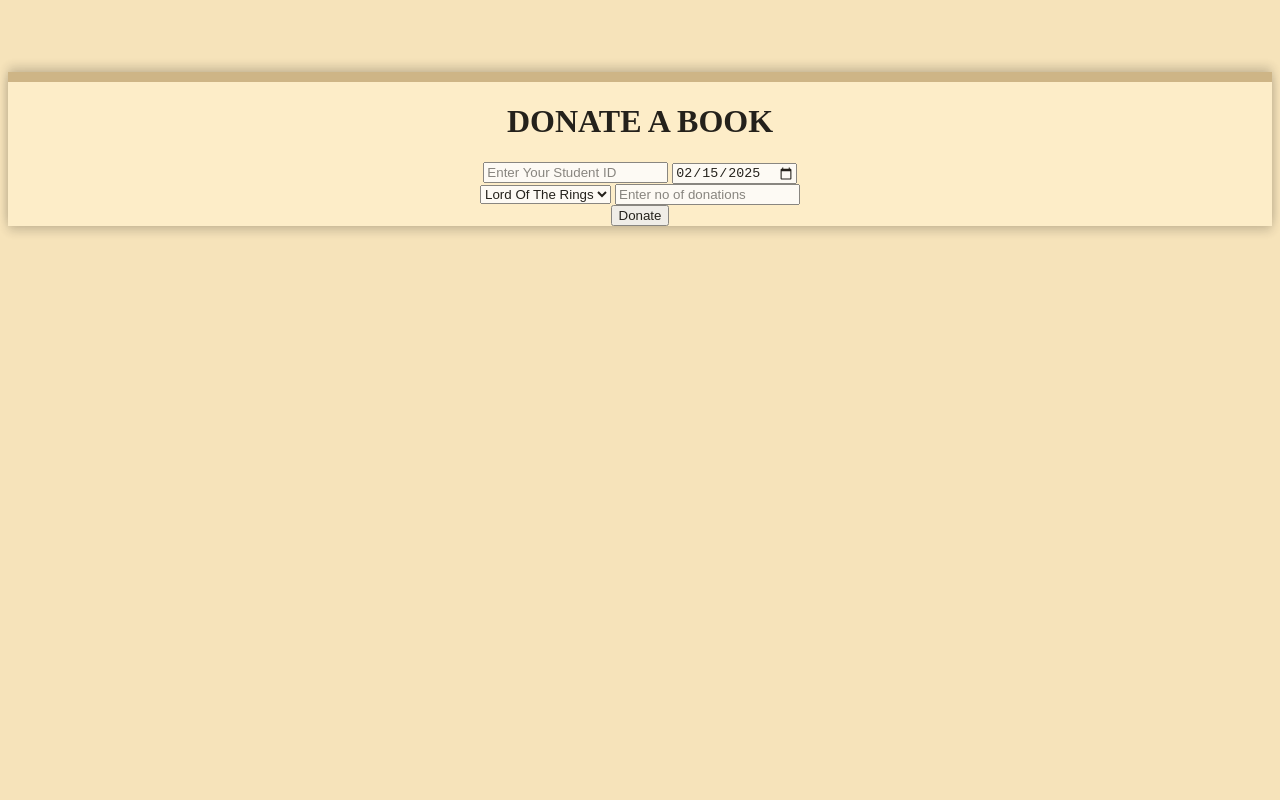
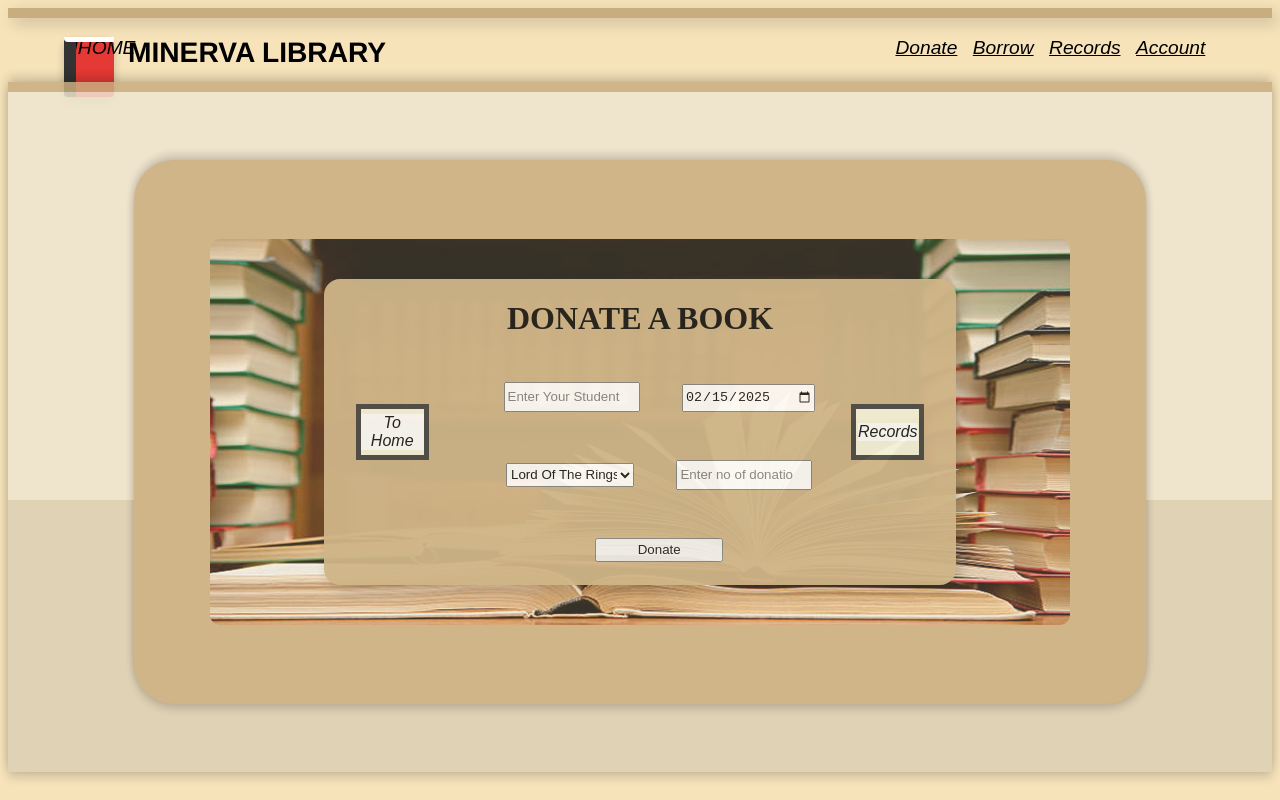
Before and after one commit to Swellow-07/LibraryManagementSystem, a plain HTML site: page donate.html in a window 1280 px wide. Drawn offline with Linux system fonts and the light colour scheme.

Commit message:
Update donate.html

```diff
--- a/donate.html
+++ b/donate.html
@@ -6,16 +6,178 @@
     <title>Donate</title>
 </head>
 <style>
-    /* Your styles remain unchanged */
+    #nav {
+            position: fixed;
+            right: 5vw;
+            font-size: larger;
+        }
+
+        #logo {
+            position: fixed;
+            left: 5vw;
+        }
+
+        a {
+            text-decoration: none;
+            font-family:fantasy;
+            color: black;
+            border-width: 5px;
+            font: bold;
+            text-shadow: #333;
+            font-style: oblique;
+        }
+
+        .book-logo {
+            position: relative;
+            width: 50px;
+            height: 60px;
+            background-color: #e53935;
+            border-radius: 8px 8px 4px 4px;
+            box-shadow: 0 4px 8px rgba(0, 0, 0, 0.2);
+            cursor: pointer;
+            transition: transform 0.3s ease;
+        }
+
+        .book-logo:hover {
+            transform: scale(1.1);
+        }
+
+        .book-logo::before,
+        .book-logo::after {
+            content: "";
+            position: absolute;
+            top: 0px;
+            width: 100%;
+            height: 5px;
+            background-color: #fff;
+        }
+
+        .book-logo::before {
+            left: 0;
+            border-radius: 4px 4px 0 0;
+        }
+
+        .book-logo::after {
+            bottom: 10px;
+            border-radius: 0 0 4px 4px;
+        }
+
+        .book-logo .book-spine {
+            position: absolute;
+            top: 0;
+            left: 0;
+            width: 12px;
+            height: 100%;
+            background-color: #333;
+            border-radius: 4px 0 0 4px;
+        }
+
+        .book-link {
+            display: block;
+            width: 100%;
+            height: 100%;
+            text-decoration: none;
+        }
+
+        .link:hover {
+            color: white;
+            border-color: whitesmoke;
+            background-color: #DFCAA0;
+        }
+        .container{
+            display: flex;
+            align-items: center;
+            justify-content: center;
+            width: 100%;
+            height: 85vh;
+        }
+        .innercontainer,.whitebg, .image,.form{
+            display: flex;
+            align-items: center;
+            justify-content: center;
+        }
+        .form{
+            position: absolute;
+            background-color: #C8AD7E;
+            height: 45%;
+            width: 50%;
+            opacity: 95%;
+            border: 20px;
+            border-radius: 2vh;
+            box-shadow: 5px 5px 15px rgba(0, 0, 0, 0.2);
+        }
+        input,select{
+            margin-top: 3vh;
+            margin-bottom: 3vh;
+            margin-left: 3vw;
+            width: 10vw;
+            height: 3vh;
+        }
+        .tohome,.torecord{
+            height: 15%;
+            width: 10%;
+            background-color: beige;
+            border: 5px solid #333;
+            display: flex;
+            align-items: center;
+            justify-content: center;
+            position: absolute;
+        }
+        .tohome{
+            left: 5%;
+        }
+        .torecord{
+            right: 5%;
+        }
+        .redirect{
+            background-color: white;
+        }
+        .redirect:hover{
+            background-color:  #333;
+            color: whitesmoke;
+        }
 </style>
 <body style="box-sizing: border-box; background: #F6E3BA;">
-    <!-- Your header and navigation remain unchanged -->
+
+    <div style="height: 10px; background-color: #C8AD7E;box-shadow: 5px 5px 15px rgba(0, 0, 0, 0.2);"></div>
+    <span id="MINERVA" style="position: absolute; left: 10%;">
+        <h1 style="font-family: 'Franklin Gothic Medium', 'Arial Narrow', Arial, sans-serif; color: black;font-size: 2.2vw;">MINERVA
+            LIBRARY</h1>
+    </span>
+    <div id="nav">
+        <nav>
+            <ul>
+                <span id="logo"><a href="index.html" class="book-link">
+                        <div class="book-logo">
+                            <div class="book-spine"></div>
+                            HHOME
+                        </div>
+                    </a></span>
+                <a href="donate.html" class="link"><u>Donate</u> &nbsp;</a>
+                <a href="borrow.html" class="link"><u>Borrow</u> &nbsp;</a>
+                <a href="record.php" class="link"><u>Records</u> &nbsp;</a>
+                <a href="login.html" class="link"><u>Account</u> &nbsp;</a>
+            </ul>
+        </nav>
+    </div>
+
+
     <div style="position:relative; top: 8vh;  opacity: 85%;text-align: center;left: auto;right: auto; border-top: 10px solid #C8AD7E;width: 100%;height: 470h; box-shadow: 0px -5px 10px rgba(0, 0, 0, 0.2), 0px 5px 10px rgba(0, 0, 0, 0.2); background-color: #FFEFCB;">
 
         <div class="container">
-            <!-- Your container divs remain unchanged -->
+            <div class="whitebg" style="position: absolute; background-color: #eee5d1;height: 60%;width: 100%;top: 0;"></div>
+            <div class="whitebg" style="position: absolute; background-color: #dccfb4;height: 40%;width: 100%;bottom: 0;"></div>
+            <div class="innercontainer" style="background-color: #C8AD7E;width: 80%;height: 80%;border-radius: 5vh;opacity: 99%;box-shadow: 0px -5px 10px rgba(0, 0, 0, 0.2), 0px 5px 10px rgba(0, 0, 0, 0.2);">
+            <div class="image">
+                <img src="homepage.jpg" alt="background" style="width: 85%; opacity: 90%; border-radius: 10px;user-select: none;">
             <div class="form">
-                <!-- Your form and navigation remain unchanged -->
+                <div class="tohome">
+                    <a href="index.html" class="redirect">To Home</a>
+                </div>
+
+                <div class="torecord">
+                    <a href="record.php" class="redirect">Records</a>
+                </div>
 
                 <form action="donate.php" method="POST">
                     <h1>DONATE A BOOK</h1>
@@ -39,23 +201,23 @@
         </div>
     </div>
     <script>
-        // Set the current date in the date field
+
         function setCurrentDate() {
             const today = new Date().toISOString().split('T')[0];
             document.getElementById('date').value = today;
         }
         setCurrentDate();
 
-        // Handle book donation
+
         document.querySelector('form').addEventListener('submit', function(event) {
-            event.preventDefault(); // Prevent form from submitting the traditional way
+            event.preventDefault();
 
             let studentid = document.getElementById('studentid').value;
             let date = document.getElementById('date').value;
             let bookname = document.getElementById('bookname').value;
             let quantity = document.getElementById('quantity').value;
 
-            console.log(studentid, date, bookname, quantity); // Debug log
+            console.log(studentid, date, bookname, quantity);
 
             if (!studentid || !date || !bookname || !quantity) {
                 alert('Please fill in all fields.');
```
